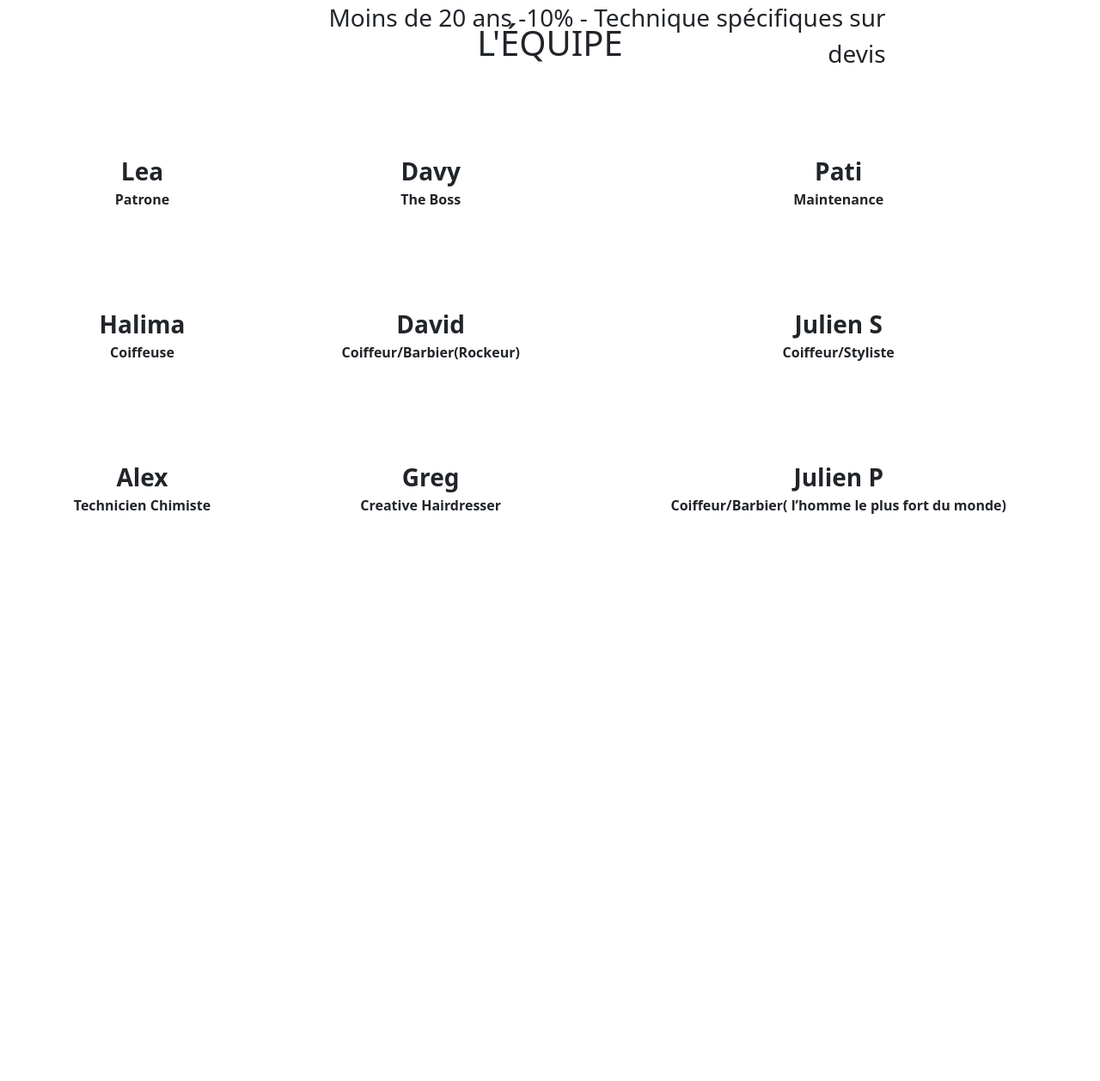
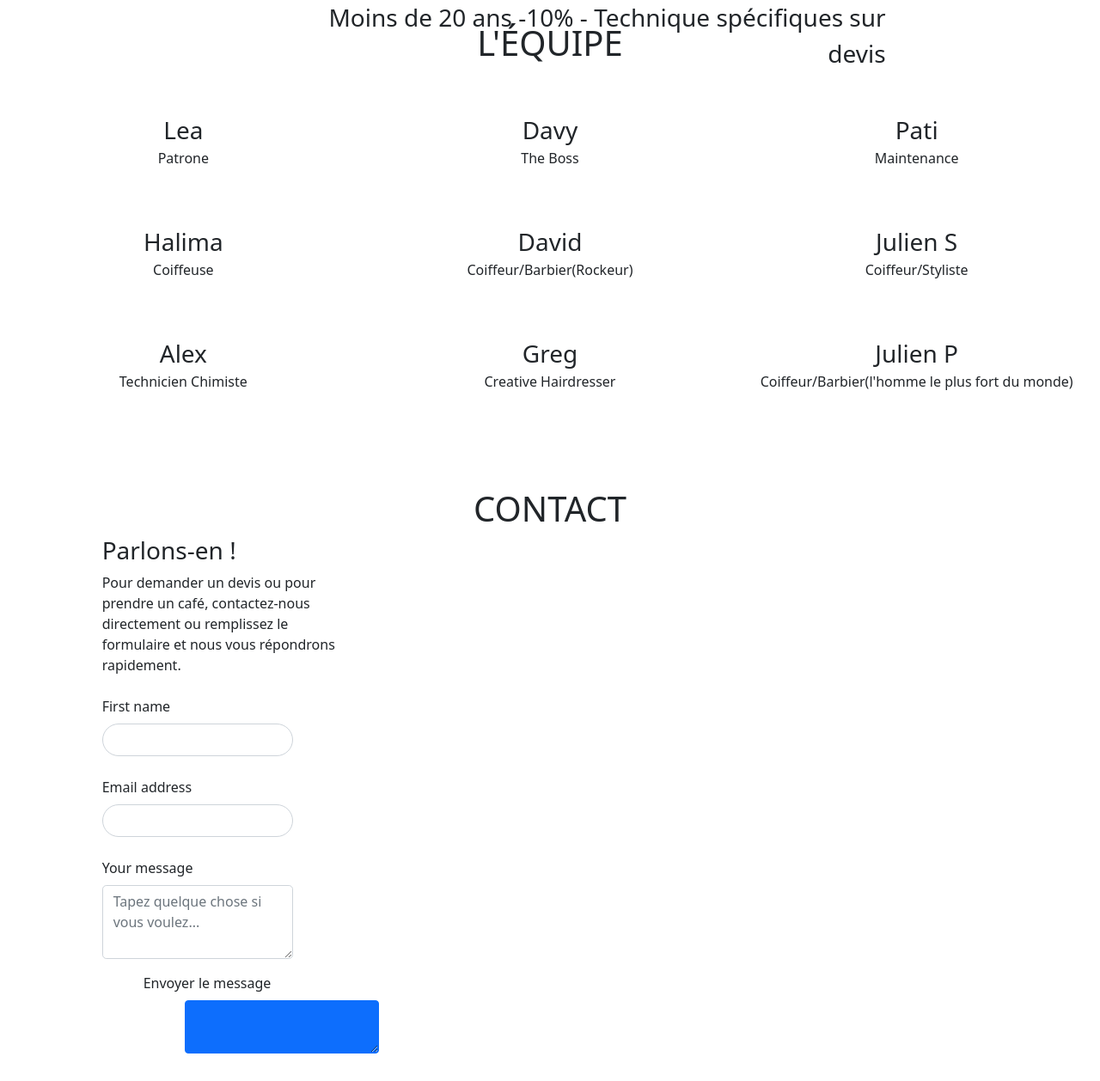
Before and after one commit to davydebut/site_stageCoiffure, a Symfony app: template templates/home/index.html.twig in a window 1280 px wide. Shown: the part 2133-3391 px from the top of the page at 86% size. Before the commit the page ends 2731 px from the top, so only its background shows below. Run offline with Twig, Linux system fonts and the light colour scheme; the template is opened without the code that fills it, so the values that code supplies are empty; form fields are guessed from the names that the template uses; some libraries are stand-ins or nearby versions.

Commit message:
addflash connection

```diff
--- a/composer.json
+++ b/composer.json
@@ -23,6 +23,7 @@
         "symfony/flex": "^1.17|^2",
         "symfony/form": "5.4.*",
         "symfony/framework-bundle": "5.4.*",
+        "symfony/google-mailer": "5.4.*",
         "symfony/http-client": "5.4.*",
         "symfony/intl": "5.4.*",
         "symfony/mailer": "5.4.*",
--- a/src/Controller/RegistrationController.php
+++ b/src/Controller/RegistrationController.php
@@ -40,7 +40,9 @@
             $entityManager->flush();
             // do anything else you need here, like send an email
 
-            return $this->redirectToRoute('home');
+            $this->addFlash('success', 'Inscription réussie !');
+
+            return $this->redirectToRoute('app_login');
         }
 
         return $this->render('registration/register.html.twig', [
--- a/templates/home/index.html.twig
+++ b/templates/home/index.html.twig
@@ -98,8 +98,7 @@
 			<div class="col-md-7 offset-md-3 position-absolute mt-3">
 				<h2 class="text-center text-uppercase my-5">Les coupes</h2>
 				<p class="text-end fs-3 text-break pe-5">
-				Coupe homme 27€ - Barbe 20€ - CH + Barbe 45€ - Coupe courte femme
-																																45€ Coupe mi-long femme 50€ - Coupe longue femme 55€<br>
+					Coupe homme 27€ - Barbe 20€ - CH + Barbe 45€ - Coupe courte femme 45€ Coupe mi-long femme 50€ - Coupe longue femme 55€<br>
 					Couleur racines 33€ - Couleur sans ammoniaque 35€
 				</p>
 			</div>
@@ -125,25 +124,55 @@
 		<div class="row mt-5">
 			<h1 class="text-center text-uppercase">L'équipe</h1>
 			<div class="col-md-12 mx-auto my-5 text-center">
-			<table class="table table-borderless">
-				<tbody class="fs-3">
-					<tr>
-						<th class="p-5">Lea <br> <p class="fs-6">Patrone</p></th>
-						<th class="p-5">Davy <br> <p class="fs-6">The Boss</th>
-						<th class="p-5">Pati <br> <p class="fs-6">Maintenance</th>
-					</tr>
-					<tr>
-						<th class="p-5">Halima <br> <p class="fs-6">Coiffeuse</th>
-						<th class="p-5">David <br> <p class="fs-6">Coiffeur/Barbier(Rockeur)</th>
-						<th class="p-5">Julien S <br> <p class="fs-6">Coiffeur/Styliste</th>
-					</tr>
-					<tr>
-						<th class="p-5">Alex <br> <p class="fs-6">Technicien Chimiste</th>
-						<th class="p-5">Greg <br> <p class="fs-6">Creative Hairdresser</th>
-						<th class="p-5">Julien P <br> <p class="fs-6">Coiffeur/Barbier( l’homme le plus fort du monde)</th>
-					</tr>
-				</tbody>
-			</table>
+				<div class="row row-cols-3 fs-3 gy-5">
+					<div class="col">Lea<p class="fs-6">Patrone</p>
+					</div>
+					<div class="col">Davy<p class="fs-6">The Boss</p>
+					</div>
+					<div class="col">Pati<p class="fs-6">Maintenance</p>
+					</div>
+					<div class="col">Halima
+						<p class="fs-6">Coiffeuse</p>
+					</div>
+					<div class="col">David
+						<p class="fs-6">Coiffeur/Barbier(Rockeur)</p>
+					</div>
+					<div class="col">Julien S
+						<p class="fs-6">Coiffeur/Styliste</p>
+					</div>
+					<div class="col">Alex
+						<p class="fs-6">Technicien Chimiste</p>
+					</div>
+					<div class="col">Greg
+						<p class="fs-6">Creative Hairdresser</p>
+					</div>
+					<div class="col">Julien P
+						<p class="fs-6">Coiffeur/Barbier(l'homme le plus fort du monde)</p>
+					</div>
+				</div>
+			</div>
+		</div>
+		<div class="row mt-5">
+			<h1 class="text-center text-uppercase">Contact</h1>
+			<div class="col-md-3 offset-md-1 mb-3">
+				<h1 class="fs-3">Parlons-en !</h1>
+				<p class="fs-6">Pour demander un devis ou pour prendre un café, contactez-nous directement ou remplissez le formulaire et nous vous répondrons rapidement.</p>
+				{{form_start(contact)}}
+				<div class="mt-4">
+					{{form_label(contact.FirstName)}}
+					{{form_widget(contact.FirstName, {attr:{class: 'form-control rounded-pill w-75'}})}}
+				</div>
+				<div class="mt-4">{{form_label(contact.EmailAddress)}}
+					{{form_widget(contact.EmailAddress, {attr:{class: 'form-control rounded-pill w-75'}})}}
+				</div>
+				<div class="mt-4">
+					{{form_label(contact.YourMessage)}}
+					{{form_widget(contact.YourMessage, {attr:{class: 'form-control rounded-3 w-75', placeholder: 'Tapez quelque chose si vous voulez...', rows:"3"}})}}
+					<div class="ms-5 my-3">
+						{{form_row(contact.EnvoyerLeMessage, {attr:{class: 'btn btn-primary ms-5'}})}}
+					</div>
+				</div>
+				{{form_end(contact)}}
 			</div>
 		</div>
 	{% endblock %}
```
Also changed, not shown: src/Controller/HomeController.php (+22 -1 lines), src/Form/ContactType.php (added, +31 -0 lines), templates/login/index.html.twig (+11 -3 lines), 3 other files. Lines whose indentation alone changed are shown as unchanged.
